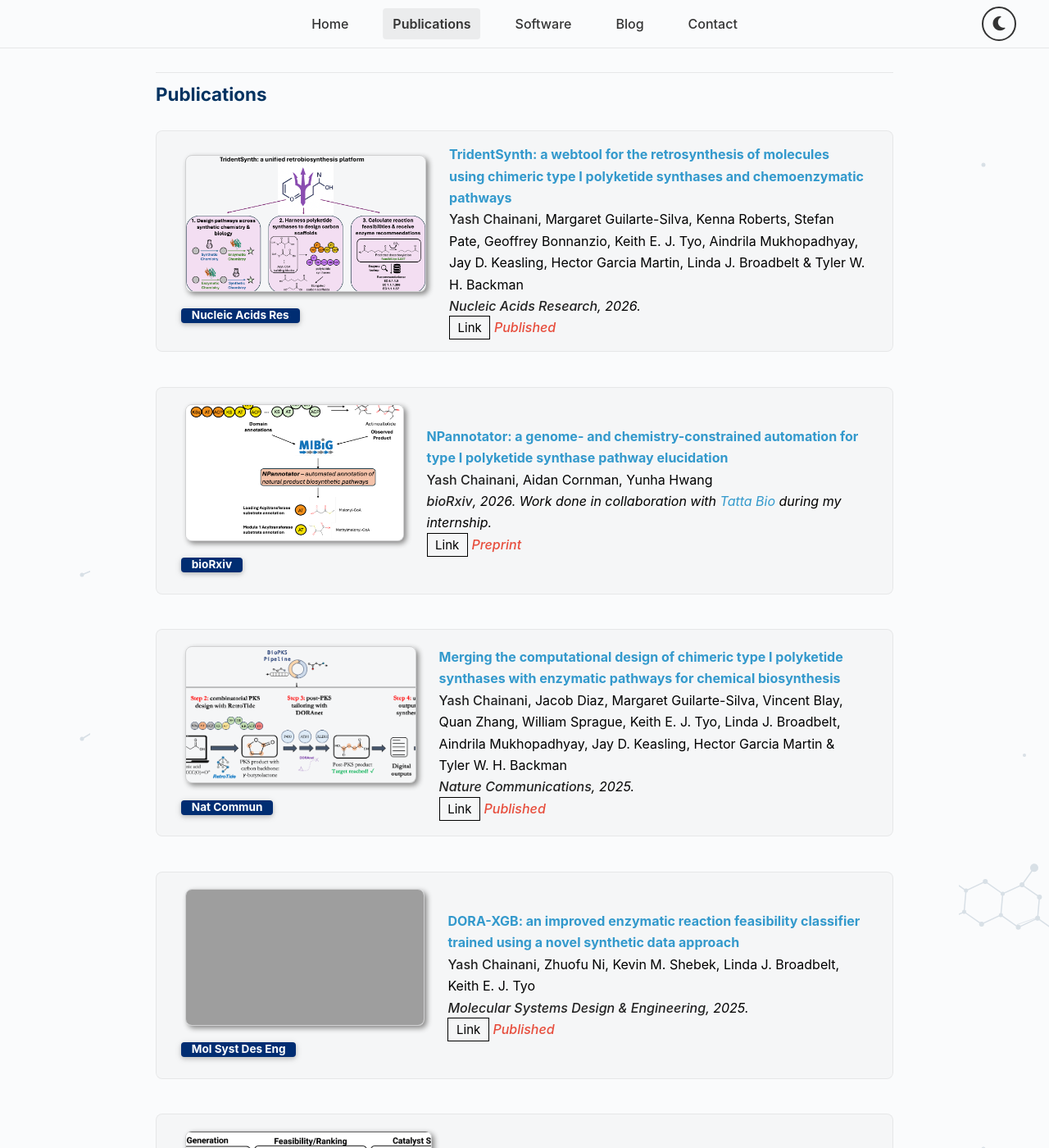
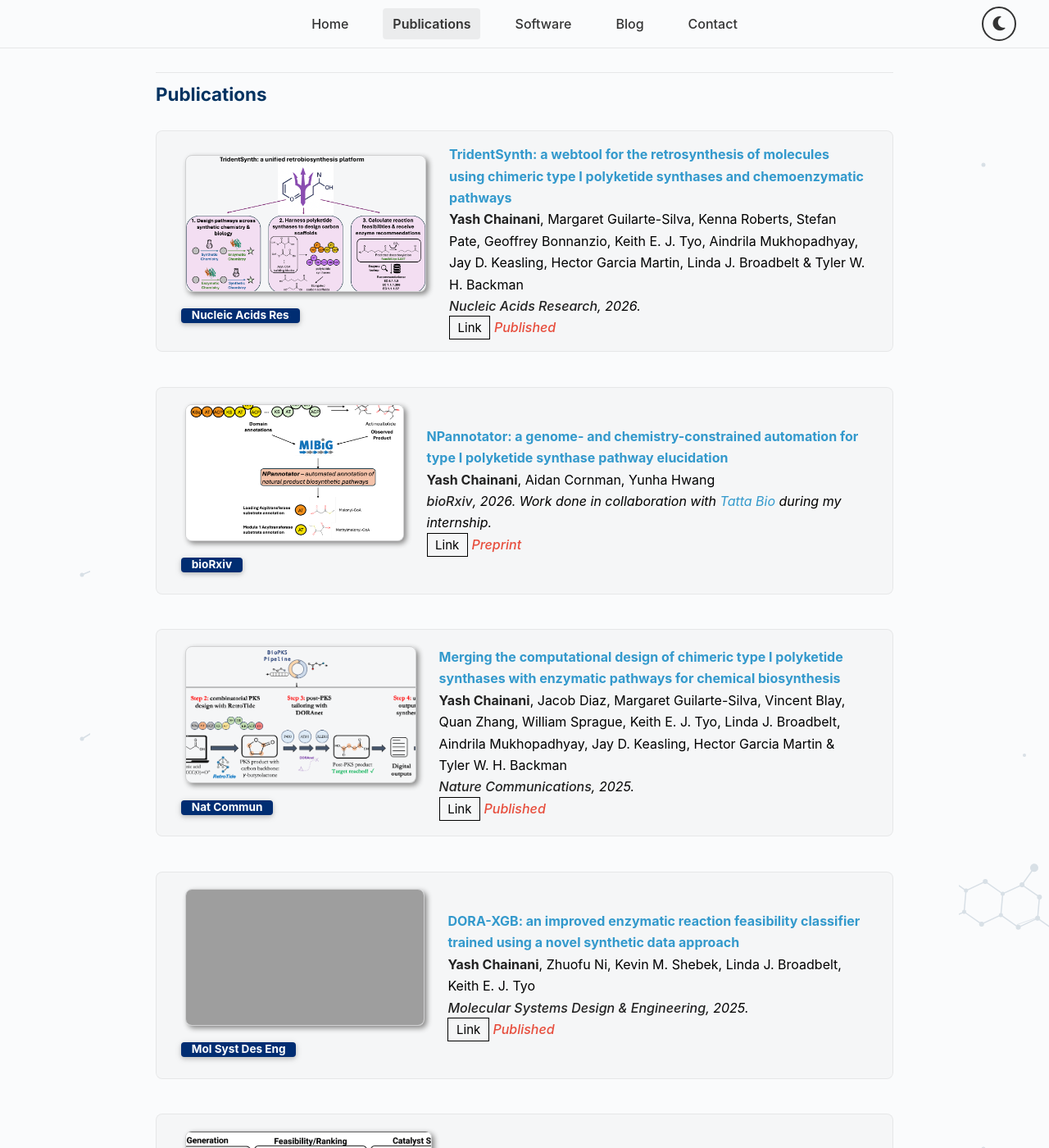
Before and after one commit to yashchainani21/yashchainani21.github.io, a Jekyll site: the page built from publications.md, in a window 1280 px wide and 1400 px high, scrolled down 399 px. Shown: the whole window at 82% size. Built offline with Jekyll 4.4.1, drawn with Linux system fonts in a browser that asks for light colours; a style sheet for code colours, icons or effects is not loaded; grey boxes are pictures that could not be loaded.

Commit message:
Bold author's own name in publication author lists
Theme sets strong { font-weight: 500 } site-wide, so the
<strong>-wrapped name rendered at medium weight. Add a scoped
700-weight rule for .author strong on the publications page only.

Co-Authored-By: Claude Opus 4.8 <noreply@anthropic.com>

```diff
--- a/assets/css/publications-no-dark-mode.css
+++ b/assets/css/publications-no-dark-mode.css
@@ -50,6 +50,9 @@ blockquote { background: var(--global-bg-color); border-left: 2px solid var(--gl
 
 .publications ol.bibliography li .title { font-weight: bolder; }
 
+/* Bold the author's own name (wrapped in <strong> in _data/publications.yml); overrides the theme's site-wide strong { font-weight: 500 } */
+.publications ol.bibliography li .author strong { font-weight: 700; }
+
 .publications ol.bibliography li .author a { border-bottom: 1px var(--global-theme-color); }
 
 .publications ol.bibliography li .author a:hover { border-bottom-style: solid; text-decoration: none; }
--- a/assets/css/publications.css
+++ b/assets/css/publications.css
@@ -56,6 +56,9 @@ blockquote { background: var(--global-bg-color); border-left: 2px solid var(--gl
 
 .publications ol.bibliography li .title { font-weight: bolder; }
 
+/* Bold the author's own name (wrapped in <strong> in _data/publications.yml); overrides the theme's site-wide strong { font-weight: 500 } */
+.publications ol.bibliography li .author strong { font-weight: 700; }
+
 .publications ol.bibliography li .author a { border-bottom: 1px var(--global-theme-color); }
 
 .publications ol.bibliography li .author a:hover { border-bottom-style: solid; text-decoration: none; }
```
